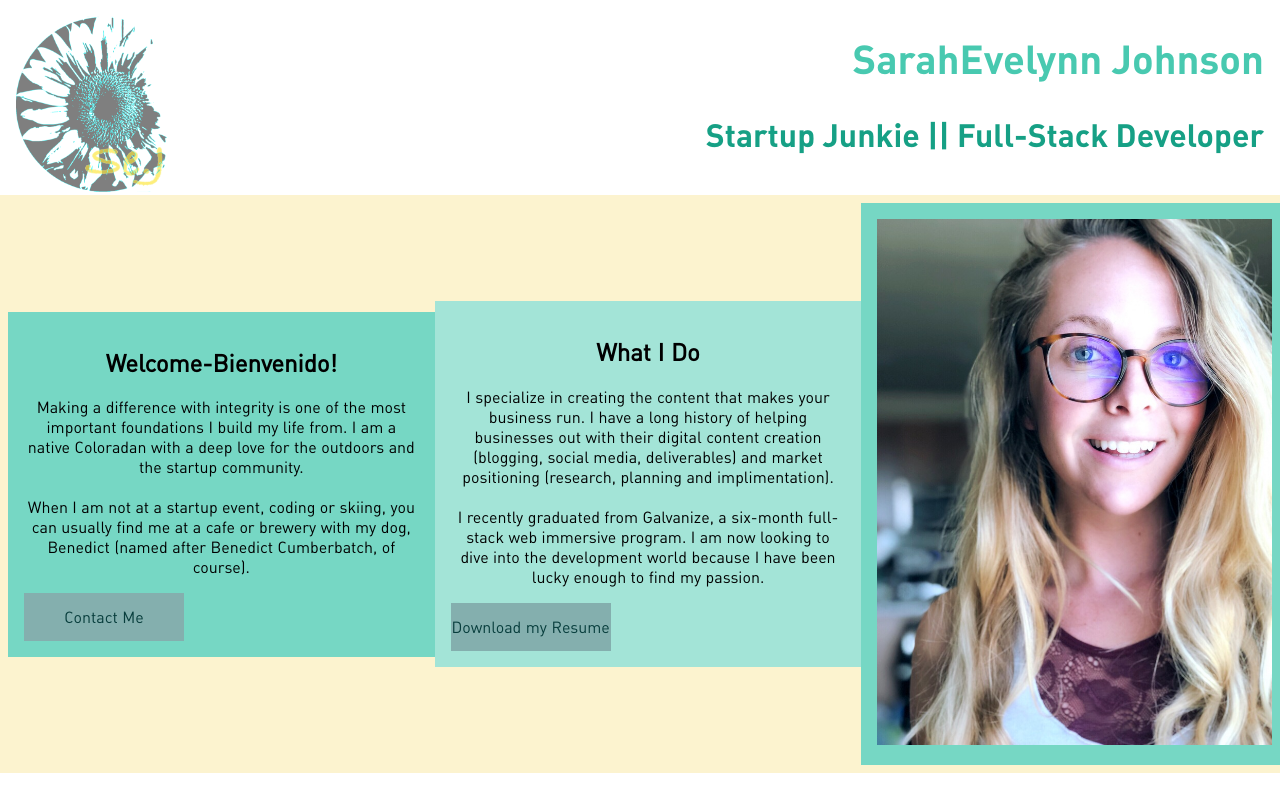
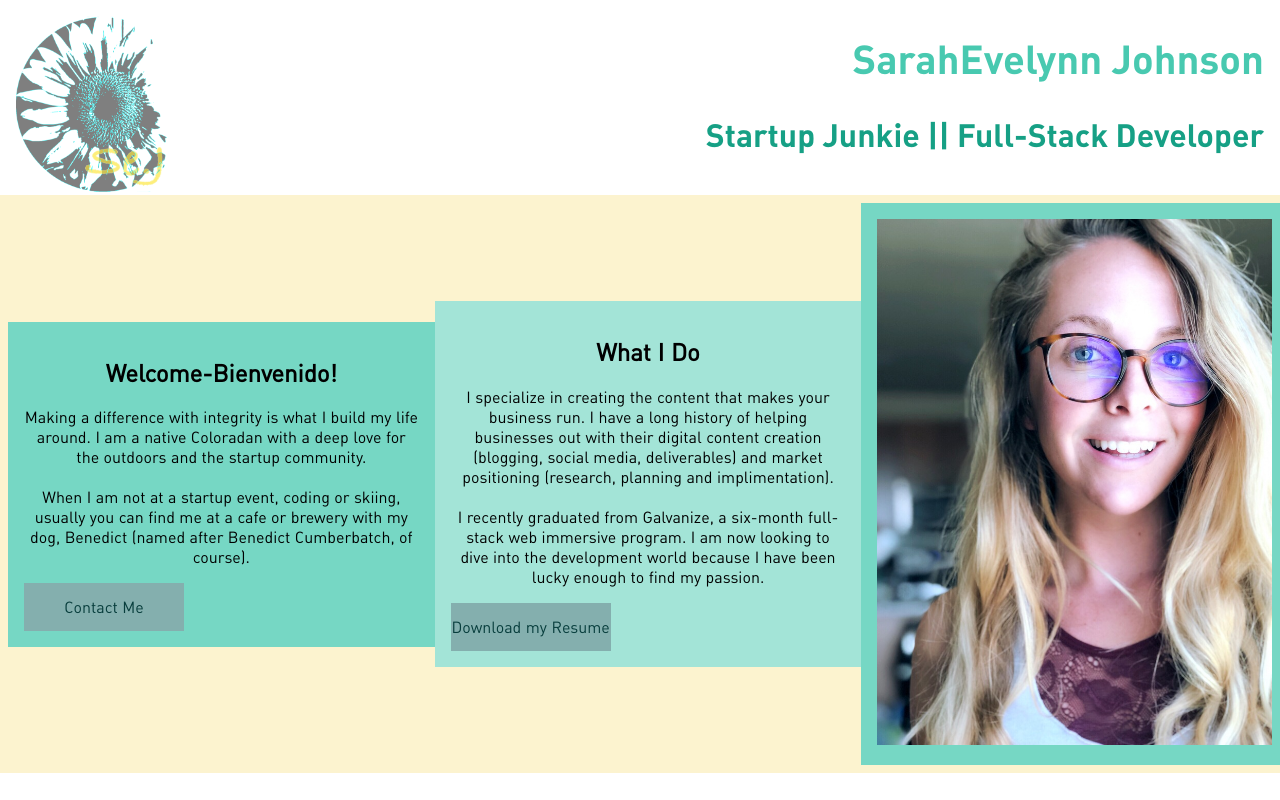
Before and after one commit to sarahevelynn/personal-site, a React (Create React App) app: page / in a window 1280 px wide. Shown: the top 800 px of the page. Built offline with nearby package versions, Linux system fonts and the light colour scheme.

Commit message:
updated bio

```diff
--- a/src/App.css
+++ b/src/App.css
@@ -43,7 +43,7 @@ header {
 }
 #tagline {
   font-size: 2rem;
-  color: #16A085  ;
+  color: #16A085;
   display:flex;
   align-items: center;
   justify-content: flex-end;
--- a/src/Welcome/SiteButtons.js
+++ b/src/Welcome/SiteButtons.js
@@ -10,10 +10,10 @@ export class SiteButtons extends React.Component {
         <div id="squareOne">
           <h2 id="homeButton"> Welcome-Bienvenido! </h2>
           <p>
-            Making a difference with integrity is one of the most important foundations I build my life from. I am a native Coloradan with a deep love for the outdoors and the startup community.
+            Making a difference with integrity is what I build my life around. I am a native Coloradan with a deep love for the outdoors and the startup community.
             <br/>
             <br/>
-            When I am not at a startup event, coding or skiing, you can usually find me at a cafe or brewery with my dog, Benedict (named after Benedict Cumberbatch, of course).
+            When I am not at a startup event, coding or skiing, usually you can find me at a cafe or brewery with my dog, Benedict (named after Benedict Cumberbatch, of course).
           </p>
             <div id="navagateButton">
             <a href={"mailto:sarah@5280startupsolutions.co"} target="_blank">Contact Me</a>
```
